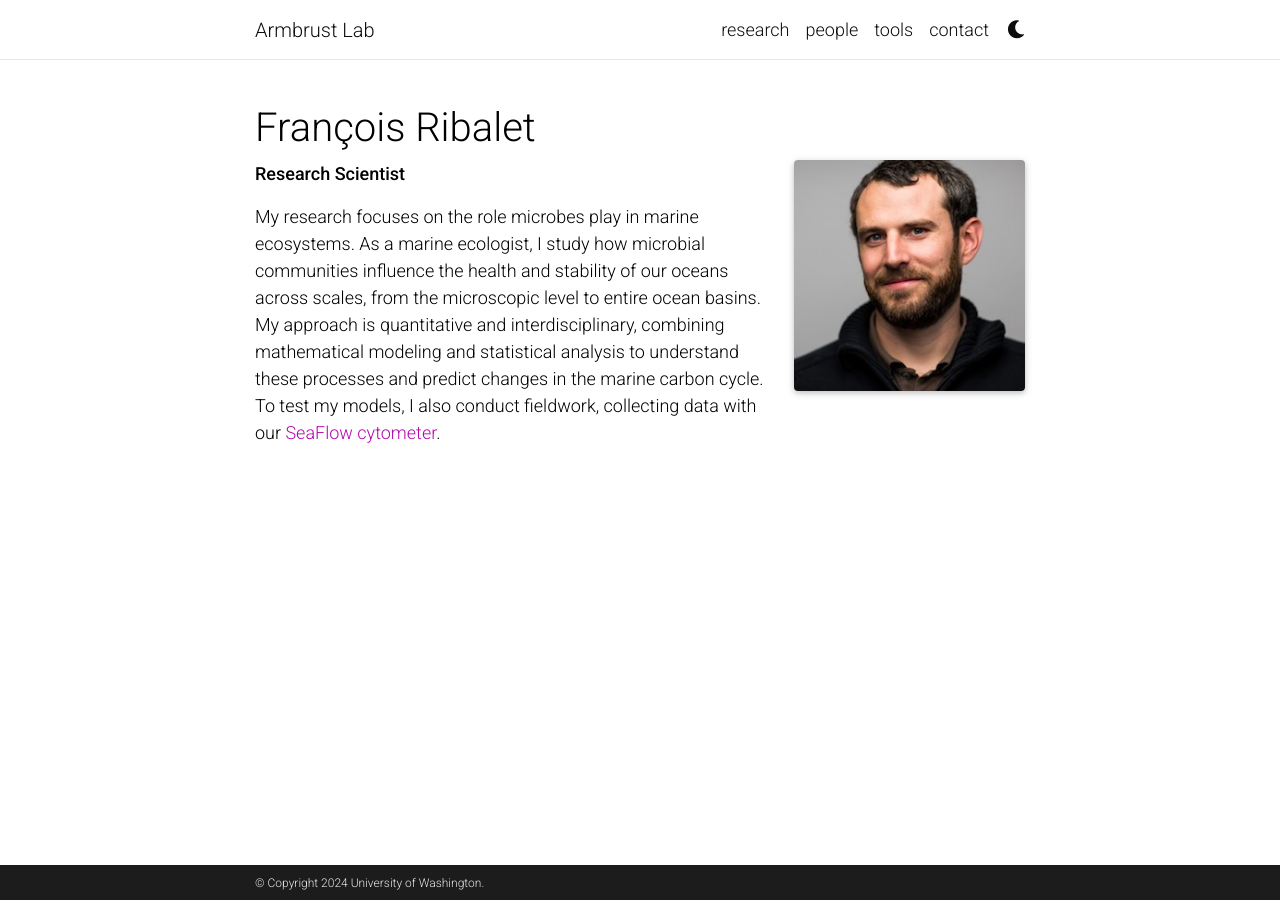
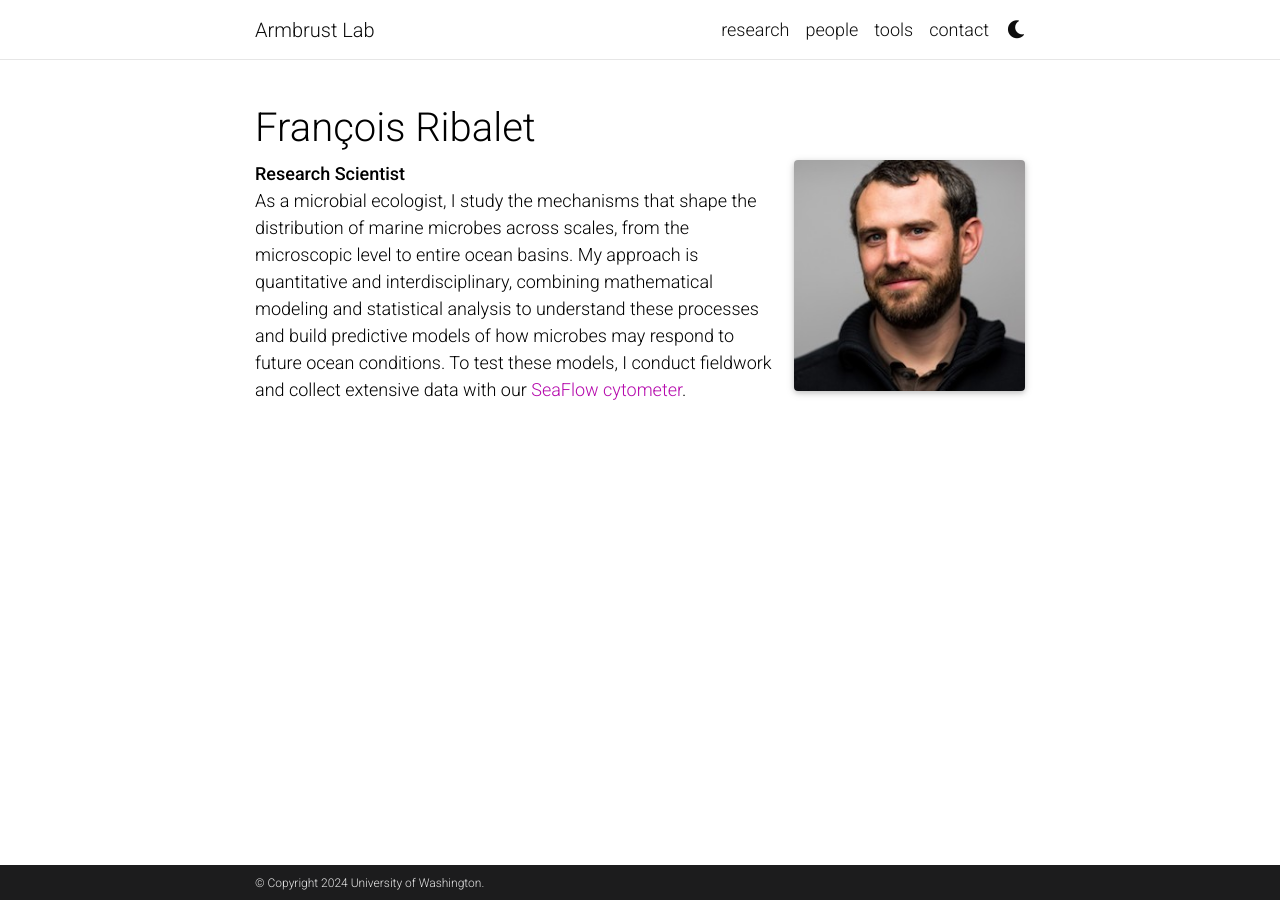
Before and after one commit to armbrustlab/armbrustlab.github.io, a Jekyll site: the page built from _people/ribalet.md, in a window 1280 px wide. Built offline with Jekyll 4.4.1, drawn with Linux system fonts in a browser that asks for light colours; full-size pictures stand in for the smaller copies a plugin makes; comment, search, counter and statistics services are not loaded; a style sheet for code colours, icons or effects is not loaded.

Commit message:
Update ribalet.md

```diff
--- a/_people/ribalet.md
+++ b/_people/ribalet.md
@@ -8,7 +8,4 @@ profile:
 ---
 
 **Research Scientist**
-
-My research focuses on the role microbes play in marine ecosystems. As a marine ecologist, I study how microbial communities influence the health and stability of our oceans across scales, from the microscopic level to entire ocean basins.
-My approach is quantitative and interdisciplinary, combining mathematical modeling and statistical analysis to understand these processes and predict changes in the marine carbon cycle.
-To test my models, I also conduct fieldwork, collecting data with our [SeaFlow cytometer](https://seaflow.netlify.app/).
+As a microbial ecologist, I study the mechanisms that shape the distribution of marine microbes across scales, from the microscopic level to entire ocean basins. My approach is quantitative and interdisciplinary, combining mathematical modeling and statistical analysis to understand these processes and build predictive models of how microbes may respond to future ocean conditions. To test these models, I conduct fieldwork and collect extensive data with our [SeaFlow cytometer](https://seaflow.netlify.app/).
```
